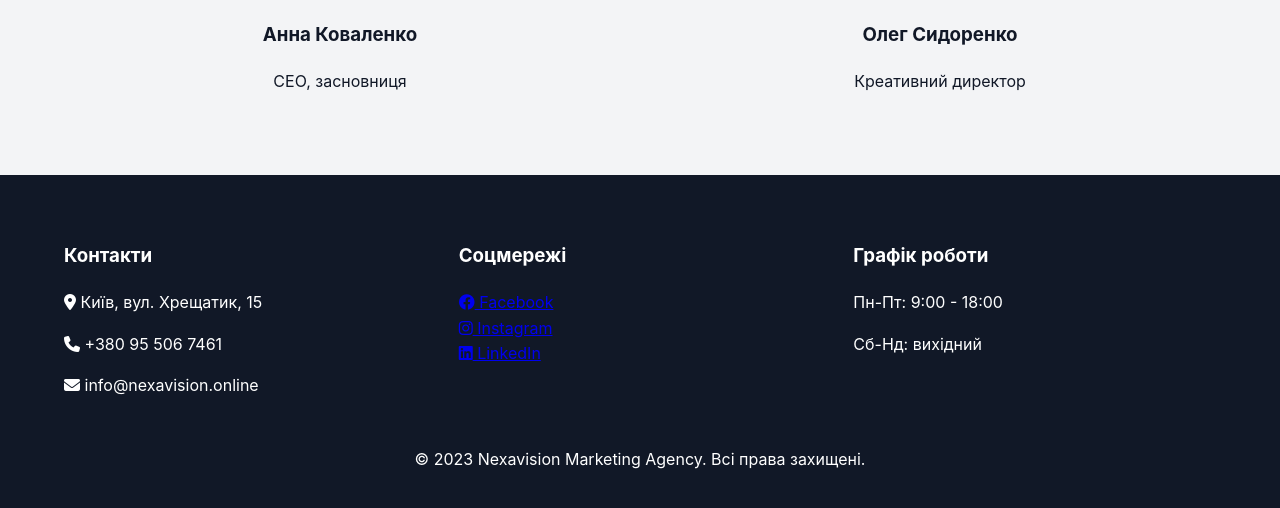
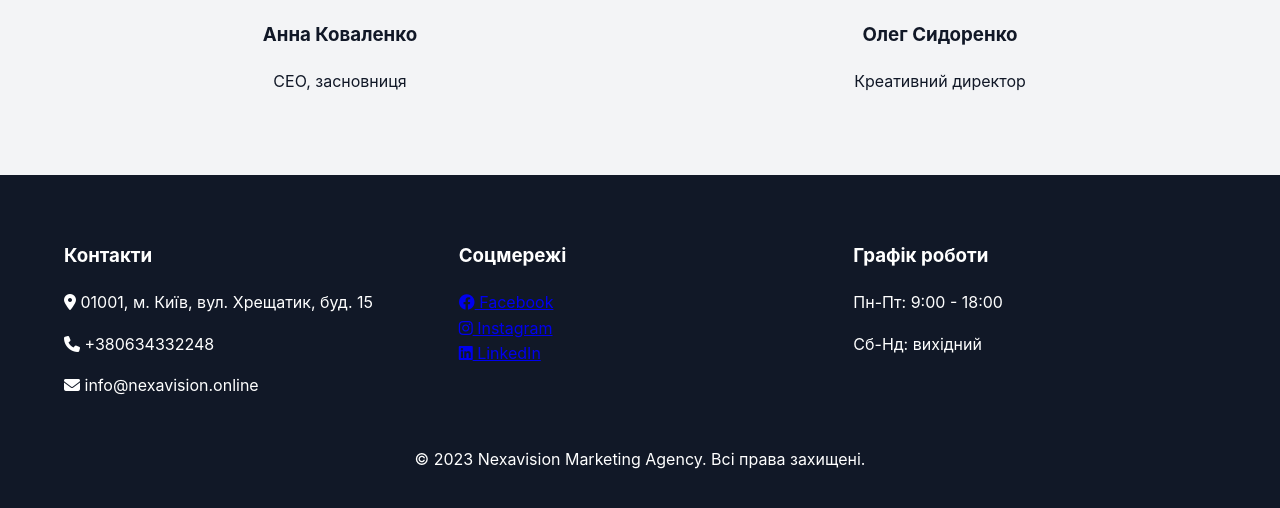
Before and after one commit to Cosmonaut67/nexavision.online, a plain HTML site: page index.html in a window 1280 px wide. Shown: the part 1899-2407 px from the top of the page. Drawn offline with Linux system fonts and the light colour scheme.

Commit message:
Update index.html

```diff
--- a/index.html
+++ b/index.html
@@ -248,8 +248,8 @@
             <div class="footer-grid">
                 <div>
                     <h3>Контакти</h3>
-                    <p><i class="fas fa-map-marker-alt"></i> Київ, вул. Хрещатик, 15</p>
-                    <p><i class="fas fa-phone"></i> +380 95 506 7461</p>
+                    <p><i class="fas fa-map-marker-alt"></i> 01001, м. Київ, вул. Хрещатик, буд. 15</p>
+                    <p><i class="fas fa-phone"></i> +380634332248</p>
                     <p><i class="fas fa-envelope"></i> info@nexavision.online</p>
                 </div>
                 <div>
```
